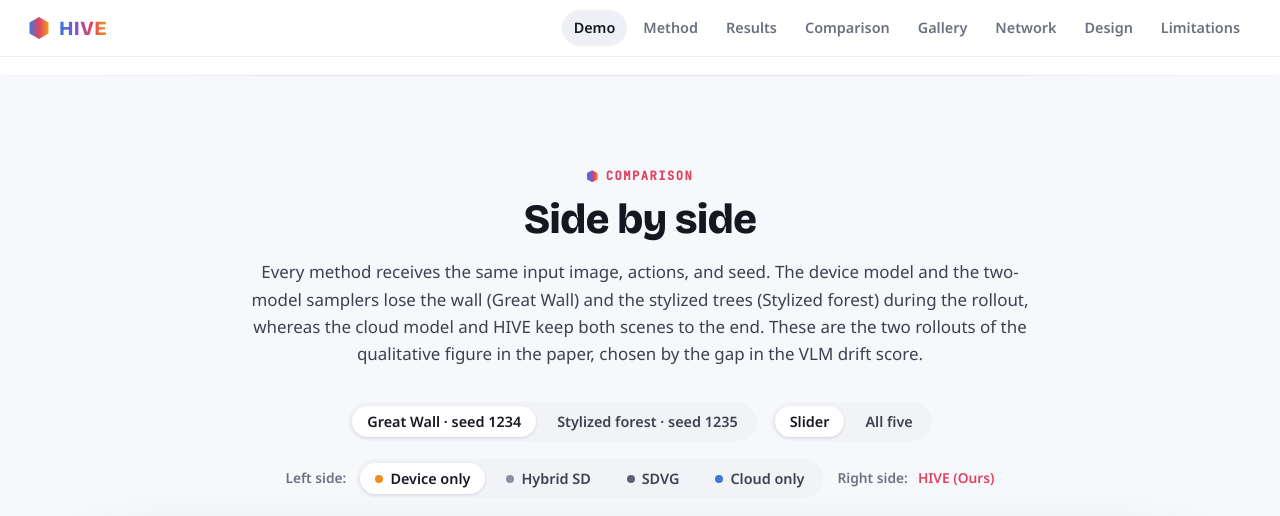
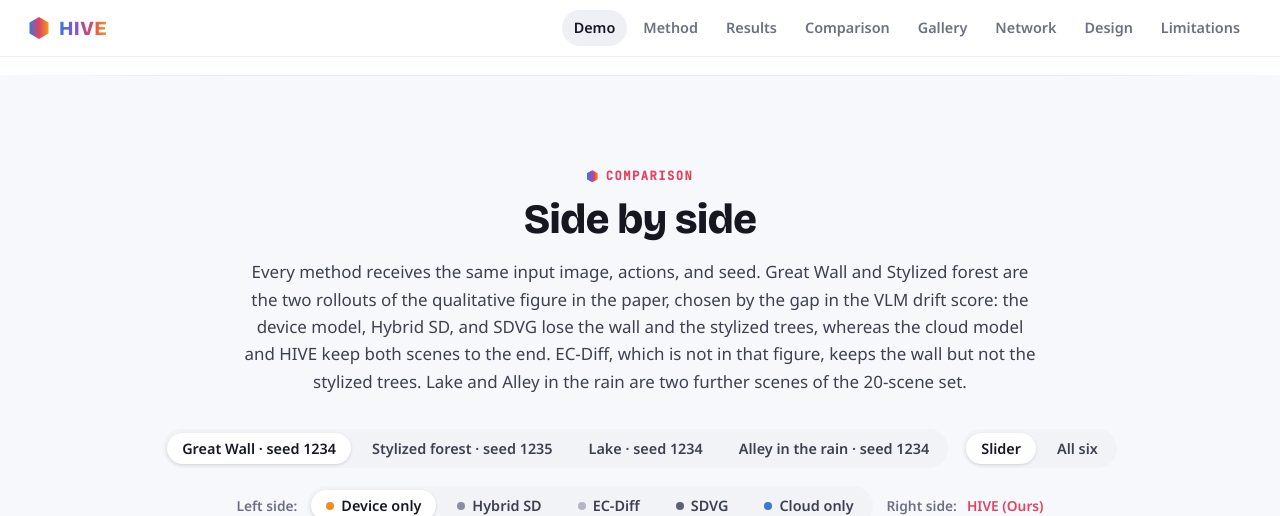
Before and after one commit to gustn9609/gustn9609.github.io, a Jekyll site: the page hive/index.html, which Jekyll copies as it is, in a window 1280 px wide and 1400 px high, scrolled down 5590 px, cut to the strip 0-516 px from the top of the window. Built offline with Jekyll 4.4.1, drawn with Linux system fonts in a browser that asks for light colours; part of the change alters nothing that is shown.

Commit message:
HIVE page: EC-Diff and two more comparison scenes

```diff
--- a/hive/index.html
+++ b/hive/index.html
@@ -11,7 +11,7 @@
 <meta property="og:url" content="https://gustn9609.github.io/hive/">
 <meta name="twitter:card" content="summary_large_image">
 <link rel="stylesheet" href="static/fonts/fonts.css?v=2">
-<link rel="stylesheet" href="static/style.css?v=2">
+<link rel="stylesheet" href="static/style.css?v=3">
 <link rel="icon" href="assets/icons/hive.svg">
 </head>
 <body>
@@ -187,7 +187,7 @@
     <div class="head rv">
       <div class="eyebrow">Comparison</div>
       <h2>Side by side</h2>
-      <p class="lead">Every method receives the same input image, actions, and seed. The device model and the two-model samplers lose the wall (Great Wall) and the stylized trees (Stylized forest) during the rollout, whereas the cloud model and HIVE keep both scenes to the end. These are the two rollouts of the qualitative figure in the paper, chosen by the gap in the VLM drift score.</p>
+      <p class="lead">Every method receives the same input image, actions, and seed. Great Wall and Stylized forest are the two rollouts of the qualitative figure in the paper, chosen by the gap in the VLM drift score: the device model, Hybrid SD, and SDVG lose the wall and the stylized trees, whereas the cloud model and HIVE keep both scenes to the end. EC-Diff, which is not in that figure, keeps the wall but not the stylized trees. Lake and Alley in the rain are two further scenes of the 20-scene set.</p>
     </div>
     <div class="cmp-controls rv">
       <div class="tabs" id="qual-tabs" role="tablist" aria-label="Rollouts"></div>
@@ -307,8 +307,8 @@
   </div>
 </footer>
 
-<script src="static/data.js?v=2"></script>
-<script src="static/tables.js?v=2"></script>
-<script src="static/app.js?v=2"></script>
+<script src="static/data.js?v=3"></script>
+<script src="static/tables.js?v=3"></script>
+<script src="static/app.js?v=3"></script>
 </body>
 </html>
--- a/hive/static/app.js
+++ b/hive/static/app.js
@@ -11,7 +11,7 @@
   const KEYLABEL = { W: 'W', A: 'A', S: 'S', D: 'D', yawL: '\u2190', yawR: '\u2192', stop: '\u2013' };
   const REDUCED = window.matchMedia && window.matchMedia('(prefers-reduced-motion: reduce)').matches;
   const css = getComputedStyle(document.documentElement);
-  const COL = { cloud: css.getPropertyValue('--cloud').trim(), dev: css.getPropertyValue('--device').trim(), hive: css.getPropertyValue('--hive').trim(), hybridsd: '#8b90a0', sdvg: '#5d6272' };
+  const COL = { cloud: css.getPropertyValue('--cloud').trim(), dev: css.getPropertyValue('--device').trim(), hive: css.getPropertyValue('--hive').trim(), hybridsd: '#8b90a0', sdvg: '#5d6272', ecdiff: '#b3b7c2' };
   const fmt = (t) => { t = Math.max(0, t); const s = Math.floor(t); return Math.floor(s / 60) + ':' + String(s % 60).padStart(2, '0') + '.' + Math.floor((t - s) * 10); };
   const h = (tag, cls, html) => { const e = document.createElement(tag); if (cls) e.className = cls; if (html !== undefined) e.innerHTML = html; return e; };
   const actAt = (segs, f) => { for (const s of segs) if (f >= s.f0 && f < s.f1) return s.a; return 'stop'; };
@@ -423,23 +423,22 @@
       wipe.classList.add('hint');
       setTimeout(() => setX(22), 500); setTimeout(() => setX(78), 1600); setTimeout(() => setX(50), 2700); setTimeout(() => wipe.classList.remove('hint'), 3800);
     }, { threshold: 0.5 });
-    const LEFT = ['dev', 'hybridsd', 'sdvg', 'cloud'];
+    const LEFT = ['dev', 'hybridsd', 'ecdiff', 'sdvg', 'cloud'];
     tabs(document.getElementById('left-tabs'), LEFT.map((a) => ({ html: '<i class="d" style="background:' + COL[a] + '"></i>' + D.arms[a].label })), (i) => { setLeftLabel(LEFT[i]); G.swap(left, LEFT[i]); });
     setLeftLabel('dev');
 
-    // five-way grid
+    // six-way grid (HIVE last)
     const root = document.getElementById('qual');
-    const small = h('div', 'row-small'), big = h('div', 'row-big');
+    const six = h('div', 'row-six');
     const ps = {};
-    ['dev', 'hybridsd', 'sdvg'].forEach((a) => { ps[a] = panel(a); small.appendChild(ps[a].root); });
-    ['cloud', 'hive'].forEach((a) => { ps[a] = panel(a); big.appendChild(ps[a].root); });
-    root.append(small, big);
+    ['dev', 'hybridsd', 'ecdiff', 'sdvg', 'cloud', 'hive'].forEach((a) => { ps[a] = panel(a); six.appendChild(ps[a].root); });
+    root.append(six);
     const G2 = Group(document.getElementById('grid-card'), Object.values(ps), { barEl: document.getElementById('qual-bar') });
 
     tabs(document.getElementById('qual-tabs'), D.qual.map((e) => ({ html: e.title + ' &middot; seed ' + e.seed })), (i) => { G.load(D.qual[i]); G2.load(D.qual[i]); });
     G.load(D.qual[0]); G2.load(D.qual[0]);
     const gridCard = document.getElementById('grid-card');
-    tabs(document.getElementById('view-tabs'), [{ html: 'Slider' }, { html: 'All five' }], (i) => {
+    tabs(document.getElementById('view-tabs'), [{ html: 'Slider' }, { html: 'All six' }], (i) => {
       card.classList.toggle('hidden', i !== 0); gridCard.classList.toggle('hidden', i !== 1);
     });
   })();
--- a/hive/static/data.js
+++ b/hive/static/data.js
@@ -43,6 +43,14 @@ window.HIVE_DATA = {
    "fps": 6.8,
    "quality": 6.86,
    "cloudJ": 742
+  },
+  "ecdiff": {
+   "label": "EC-Diff",
+   "sub": "2 cloud steps, 1 extrapolated, 1 device step",
+   "color": "#8A8A8A",
+   "fps": 11.6,
+   "quality": 6.96,
+   "cloudJ": 627
   }
  },
  "gallery": [
@@ -826,6 +834,7 @@ window.HIVE_DATA = {
    "videos": {
     "dev": "assets/videos/neutral_832__easy_greatwall__s1234__dev.mp4",
     "hybridsd": "assets/videos/neutral_832__easy_greatwall__s1234__hybridsd.mp4",
+    "ecdiff": "assets/videos/neutral_832__easy_greatwall__s1234__ecdiff.mp4",
     "sdvg": "assets/videos/neutral_832__easy_greatwall__s1234__sdvg.mp4",
     "cloud": "assets/videos/neutral_832__easy_greatwall__s1234__cloud.mp4",
     "hive": "assets/videos/neutral_832__easy_greatwall__s1234__hive.mp4"
@@ -874,11 +883,110 @@ window.HIVE_DATA = {
    "videos": {
     "dev": "assets/videos/mg2__universal_0009__s1235__dev.mp4",
     "hybridsd": "assets/videos/mg2__universal_0009__s1235__hybridsd.mp4",
+    "ecdiff": "assets/videos/mg2__universal_0009__s1235__ecdiff.mp4",
     "sdvg": "assets/videos/mg2__universal_0009__s1235__sdvg.mp4",
     "cloud": "assets/videos/mg2__universal_0009__s1235__cloud.mp4",
     "hive": "assets/videos/mg2__universal_0009__s1235__hive.mp4"
    },
    "poster": "assets/posters/mg2__universal_0009__s1235.webp"
+  },
+  {
+   "scene": "neutral_832__easy_lake",
+   "seed": 1234,
+   "title": "Lake",
+   "caption": "A serene lakeside scene at Lake Wanaka: a lone willow tree stands in calm turquoise water, snow-capped mountains rise in the distance under a bright sky with drifting white clouds. Gentle ripples spread across the surface as the camera glides smoothly forward over the water toward the tree.",
+   "segments": [
+    {
+     "a": "yawL",
+     "f0": 0,
+     "f1": 96
+    },
+    {
+     "a": "stop",
+     "f0": 96,
+     "f1": 192
+    },
+    {
+     "a": "D",
+     "f0": 192,
+     "f1": 288
+    },
+    {
+     "a": "yawR",
+     "f0": 288,
+     "f1": 384
+    },
+    {
+     "a": "A",
+     "f0": 384,
+     "f1": 480
+    }
+   ],
+   "stale": [
+    9,
+    17,
+    25,
+    33
+   ],
+   "open": 2,
+   "videos": {
+    "dev": "assets/videos/neutral_832__easy_lake__s1234__dev.mp4",
+    "hybridsd": "assets/videos/neutral_832__easy_lake__s1234__hybridsd.mp4",
+    "ecdiff": "assets/videos/neutral_832__easy_lake__s1234__ecdiff.mp4",
+    "sdvg": "assets/videos/neutral_832__easy_lake__s1234__sdvg.mp4",
+    "cloud": "assets/videos/neutral_832__easy_lake__s1234__cloud.mp4",
+    "hive": "assets/videos/neutral_832__easy_lake__s1234__hive.mp4"
+   },
+   "poster": "assets/posters/neutral_832__easy_lake__s1234.webp"
+  },
+  {
+   "scene": "neutral_832__easy_urban_rain",
+   "seed": 1234,
+   "title": "Alley in the rain",
+   "caption": "A cinematic first-person walk through a hyper-realistic urban alley in heavy rain: water streams down the graffiti-covered corrugated wall, puddles ripple on the ground, grey overcast sky, drops streak across the lens as the camera moves forward.",
+   "segments": [
+    {
+     "a": "yawL",
+     "f0": 0,
+     "f1": 96
+    },
+    {
+     "a": "W",
+     "f0": 96,
+     "f1": 192
+    },
+    {
+     "a": "S",
+     "f0": 192,
+     "f1": 288
+    },
+    {
+     "a": "D",
+     "f0": 288,
+     "f1": 384
+    },
+    {
+     "a": "stop",
+     "f0": 384,
+     "f1": 480
+    }
+   ],
+   "stale": [
+    9,
+    17,
+    25,
+    33
+   ],
+   "open": 2,
+   "videos": {
+    "dev": "assets/videos/neutral_832__easy_urban_rain__s1234__dev.mp4",
+    "hybridsd": "assets/videos/neutral_832__easy_urban_rain__s1234__hybridsd.mp4",
+    "ecdiff": "assets/videos/neutral_832__easy_urban_rain__s1234__ecdiff.mp4",
+    "sdvg": "assets/videos/neutral_832__easy_urban_rain__s1234__sdvg.mp4",
+    "cloud": "assets/videos/neutral_832__easy_urban_rain__s1234__cloud.mp4",
+    "hive": "assets/videos/neutral_832__easy_urban_rain__s1234__hive.mp4"
+   },
+   "poster": "assets/posters/neutral_832__easy_urban_rain__s1234.webp"
   }
  ],
  "hero": [
--- a/hive/static/style.css
+++ b/hive/static/style.css
@@ -350,6 +350,7 @@ h2{font-family:var(--display);font-weight:800;font-size:clamp(1.9rem,3.6vw,2.6re
 .qual-grid{display:grid;gap:14px}
 .qual-grid .row-small{display:grid;grid-template-columns:repeat(3,minmax(0,1fr));gap:14px}
 .qual-grid .row-big{display:grid;grid-template-columns:repeat(2,minmax(0,1fr));gap:14px}
+.qual-grid .row-six{display:grid;grid-template-columns:repeat(3,minmax(0,1fr));gap:14px}
 .hidden{display:none!important}
 
 /* ================= GALLERY ================= */
@@ -412,6 +413,7 @@ h2{font-family:var(--display);font-weight:800;font-size:clamp(1.9rem,3.6vw,2.6re
   .stage{padding:14px 12px 12px;border-radius:18px}
   .trio{grid-template-columns:minmax(0,1fr);gap:12px}
   .qual-grid .row-small,.qual-grid .row-big{grid-template-columns:minmax(0,1fr)}
+  .qual-grid .row-six{grid-template-columns:repeat(2,minmax(0,1fr));gap:8px}
   .cards-grid{grid-template-columns:repeat(2,minmax(0,1fr));gap:10px}
   .stage-head{flex-direction:column;align-items:flex-start}
   .tabs{border-radius:14px}
```
Also changed, not shown: 8 other files.
